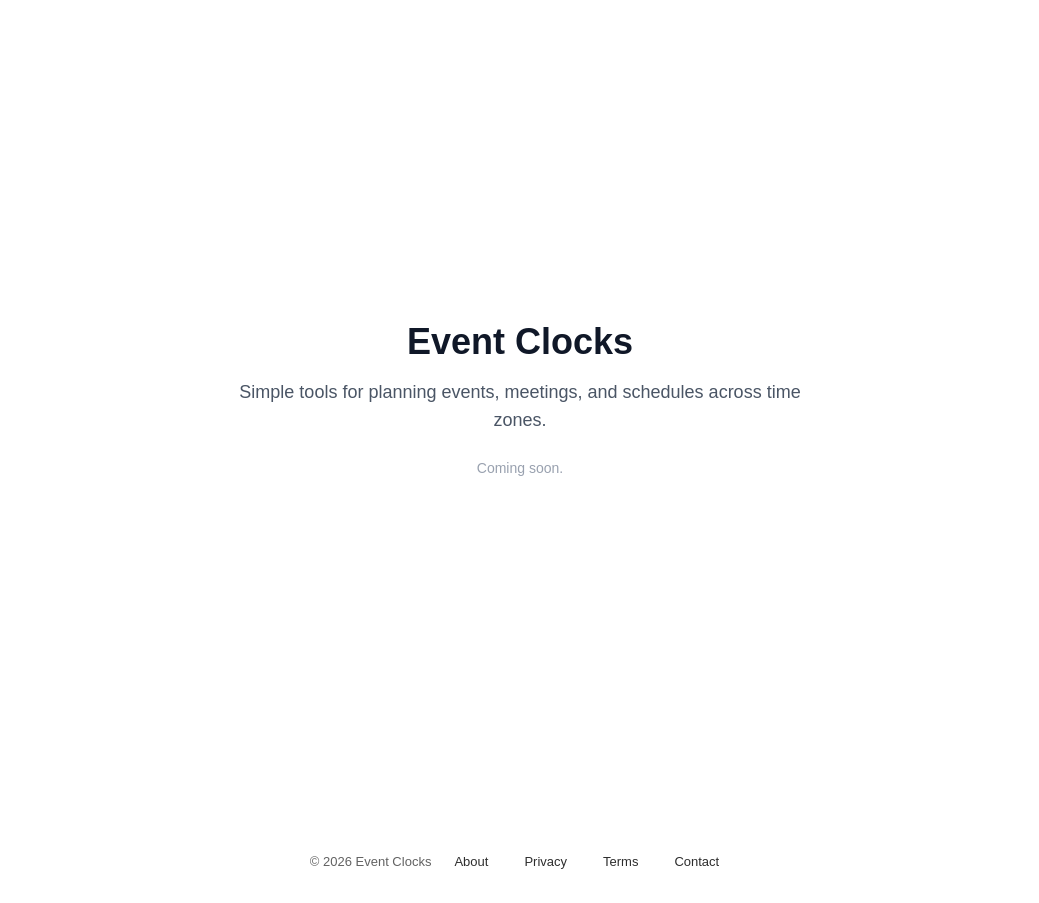
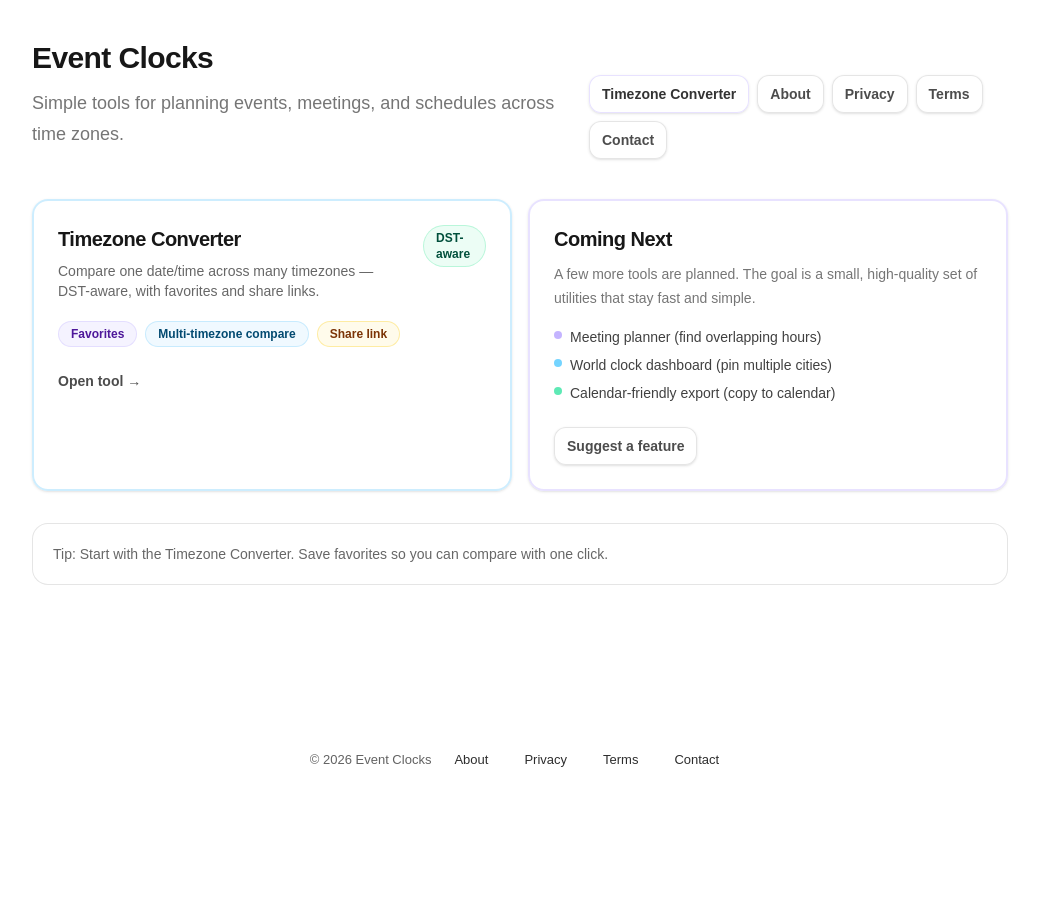
Before and after one commit to eventclock/event-clocks, a Next.js app: page / in a window 1280 px wide. Shown: the whole page, without its empty margins (120-1159 px from the left). After the commit the page ends 800 px from the top, so only its background shows below. Built offline with nearby package versions, Linux system fonts and the light colour scheme.

Commit message:
Improve homepage layout, page shell, typography, and link styling

```diff
--- a/src/app/about/page.tsx
+++ b/src/app/about/page.tsx
@@ -1,22 +1,30 @@
+import PageShell from "@/components/PageShell";
+
 export default function AboutPage() {
   return (
-    <main style={{ maxWidth: 800, margin: "0 auto", padding: 24 }}>
-      <h1>About</h1>
-
+    <PageShell
+      title="About"
+      subtitle="What Event Clocks is and why it exists."
+    >
       <p>
-        Event Clocks is a simple, practical set of time-related tools designed to
-        help people compare timezones, plan meetings, and avoid scheduling
-        mistakes across regions.
+        Event Clocks is a small collection of practical time-based tools designed
+        to make scheduling across timezones clearer and less error-prone.
       </p>
 
       <p>
-        The goal is clarity and usefulness — no accounts required, no unnecessary
-        complexity.
+        It focuses on simplicity, accuracy, and usefulness — no user accounts,
+        no unnecessary features, and no distractions.
       </p>
 
       <p>
-        This site is actively being improved. Feedback is always welcome.
+        The goal is to provide tools that people can trust when planning meetings,
+        events, or deadlines across regions.
       </p>
-    </main>
+
+      <p>
+        This site is actively evolving, with new tools and improvements added
+        over time.
+      </p>
+    </PageShell>
   );
 }
--- a/src/app/contact/page.tsx
+++ b/src/app/contact/page.tsx
@@ -1,20 +1,31 @@
+import PageShell from "@/components/PageShell";
+
 export default function ContactPage() {
   return (
-    <main style={{ maxWidth: 800, margin: "0 auto", padding: 24 }}>
-      <h1>Contact</h1>
-
+    <PageShell
+      title="Contact"
+      subtitle="Feedback and questions are welcome."
+    >
       <p>
-        For questions, feedback, or issues, you can reach us at:
+        For questions, feedback, or issues related to Event Clocks, you can
+        reach us at:
       </p>
 
       <p>
         <strong>Email:</strong>{" "}
-        <a href="mailto:admin@event-clocks.com">admin@event-clocks.com</a>
+        <a href="mailto:admin@event-clocks.com">
+          admin@event-clocks.com
+        </a>
       </p>
 
       <p>
-        We may not be able to respond immediately, but all messages are reviewed.
+        Please replace the email address above with your Cloudflare Email Routing
+        address.
       </p>
-    </main>
+
+      <p>
+        While responses may not be immediate, all messages are reviewed.
+      </p>
+    </PageShell>
   );
 }
--- a/src/app/globals.css
+++ b/src/app/globals.css
@@ -33,3 +33,61 @@ input:focus {
   outline: none;
   box-shadow: 0 0 0 3px rgba(167, 243, 208, 0.25);
 }
+
+/* ---------- Site Typography (preflight-safe) ---------- */
+h1 {
+  font-size: 30px;
+  font-weight: 900;
+  letter-spacing: -0.02em;
+  line-height: 1.2;
+  margin: 0 0 12px;
+}
+
+h2 {
+  font-size: 16px;
+  font-weight: 800;
+  letter-spacing: -0.01em;
+  line-height: 1.3;
+  margin: 18px 0 8px;
+}
+
+p {
+  line-height: 1.7;
+  margin: 10px 0;
+  opacity: 0.9;
+}
+
+/* Optional: nicer links */
+/* Default links (content text) */
+.typography a,
+.card a:not(.btn) {
+  color: inherit;
+  text-decoration: underline;
+  text-underline-offset: 3px;
+  opacity: 0.9;
+}
+
+/* Button-like links */
+a.btn {
+  text-decoration: none;
+}
+
+a:hover {
+  opacity: 1;
+}
+
+/* ---------- Reusable "card" helper class ---------- */
+.card {
+  border: 1.5px solid rgba(196, 181, 253, 0.45);
+  border-radius: 12px;
+  background: rgba(255, 255, 255, 0.02);
+  box-shadow: 0 6px 18px rgba(0, 0, 0, 0.10);
+  padding: 16px;
+}
+
+/* Optional subtitle helper */
+.subtitle {
+  margin-top: -6px;
+  margin-bottom: 14px;
+  opacity: 0.75;
+}
--- a/src/app/page.tsx
+++ b/src/app/page.tsx
@@ -1,20 +1,116 @@
-export default function Home() {
+export default function HomePage() {
   return (
-    <main className="min-h-screen flex items-center justify-center bg-white px-6">
-      <div className="max-w-xl text-center">
-        <h1 className="text-4xl font-bold text-gray-900 mb-4">
-          Event Clocks
-        </h1>
+    <main className="mx-auto max-w-5xl px-6 py-10">
+      {/* Header */}
+      <header className="mb-10 flex flex-col gap-4 sm:flex-row sm:items-end sm:justify-between">
+        <div>
+          <h1 className="text-4xl font-black tracking-tight">Event Clocks</h1>
+          <p className="mt-2 text-lg text-black/60 dark:text-white/60">
+            Simple tools for planning events, meetings, and schedules across time zones.
+          </p>
+        </div>
 
-        <p className="text-lg text-gray-600 mb-6">
-          Simple tools for planning events, meetings, and schedules across time zones.
-        </p>
+        <nav className="flex flex-wrap gap-2">
+          <a className="rounded-xl border border-violet-200/70 bg-white/60 px-3 py-2 text-sm font-semibold text-black/80 shadow-sm backdrop-blur hover:bg-white/80 dark:border-violet-300/20 dark:bg-white/5 dark:text-white/80 dark:hover:bg-white/10"
+             href="/timezone">
+            Timezone Converter
+          </a>
+          <a className="rounded-xl border border-black/10 bg-white/60 px-3 py-2 text-sm font-semibold text-black/70 shadow-sm backdrop-blur hover:bg-white/80 dark:border-white/10 dark:bg-white/5 dark:text-white/70 dark:hover:bg-white/10"
+             href="/about">
+            About
+          </a>
+          <a className="rounded-xl border border-black/10 bg-white/60 px-3 py-2 text-sm font-semibold text-black/70 shadow-sm backdrop-blur hover:bg-white/80 dark:border-white/10 dark:bg-white/5 dark:text-white/70 dark:hover:bg-white/10"
+             href="/privacy">
+            Privacy
+          </a>
+          <a className="rounded-xl border border-black/10 bg-white/60 px-3 py-2 text-sm font-semibold text-black/70 shadow-sm backdrop-blur hover:bg-white/80 dark:border-white/10 dark:bg-white/5 dark:text-white/70 dark:hover:bg-white/10"
+             href="/terms">
+            Terms
+          </a>
+          <a className="rounded-xl border border-black/10 bg-white/60 px-3 py-2 text-sm font-semibold text-black/70 shadow-sm backdrop-blur hover:bg-white/80 dark:border-white/10 dark:bg-white/5 dark:text-white/70 dark:hover:bg-white/10"
+             href="/contact">
+            Contact
+          </a>
+        </nav>
+      </header>
 
-        <p className="text-sm text-gray-400">
-          Coming soon.
-        </p>
-      </div>
+      {/* Hero cards */}
+      <section className="grid gap-4 md:grid-cols-2">
+        {/* Main tool card */}
+        <a
+          href="/timezone"
+          className="group rounded-2xl border-2 border-sky-200/70 bg-white/60 p-6 shadow-sm backdrop-blur transition hover:-translate-y-0.5 hover:shadow-md dark:border-sky-300/20 dark:bg-white/5"
+        >
+          <div className="flex items-start justify-between gap-4">
+            <div>
+              <div className="text-xl font-extrabold tracking-tight">
+                Timezone Converter
+              </div>
+              <div className="mt-2 text-sm text-black/60 dark:text-white/60">
+                Compare one date/time across many timezones — DST-aware, with favorites and share links.
+              </div>
+            </div>
+
+            <span className="rounded-full border border-emerald-200/70 bg-emerald-50 px-3 py-1 text-xs font-bold text-emerald-900 dark:border-emerald-300/20 dark:bg-emerald-400/10 dark:text-emerald-200">
+              DST-aware
+            </span>
+          </div>
+
+          <div className="mt-5 flex flex-wrap gap-2">
+            <span className="rounded-full border border-violet-200/70 bg-violet-50 px-3 py-1 text-xs font-semibold text-violet-900 dark:border-violet-300/20 dark:bg-violet-400/10 dark:text-violet-200">
+              Favorites
+            </span>
+            <span className="rounded-full border border-sky-200/70 bg-sky-50 px-3 py-1 text-xs font-semibold text-sky-900 dark:border-sky-300/20 dark:bg-sky-400/10 dark:text-sky-200">
+              Multi-timezone compare
+            </span>
+            <span className="rounded-full border border-amber-200/70 bg-amber-50 px-3 py-1 text-xs font-semibold text-amber-900 dark:border-amber-300/20 dark:bg-amber-400/10 dark:text-amber-200">
+              Share link
+            </span>
+          </div>
+
+          <div className="mt-6 text-sm font-semibold text-black/70 group-hover:text-black dark:text-white/70 dark:group-hover:text-white">
+            Open tool →
+          </div>
+        </a>
+
+        {/* Roadmap / “coming next” */}
+        <div className="rounded-2xl border-2 border-violet-200/70 bg-white/60 p-6 shadow-sm backdrop-blur dark:border-violet-300/20 dark:bg-white/5">
+          <div className="text-xl font-extrabold tracking-tight">Coming Next</div>
+          <p className="mt-2 text-sm text-black/60 dark:text-white/60">
+            A few more tools are planned. The goal is a small, high-quality set of utilities
+            that stay fast and simple.
+          </p>
+
+          <ul className="mt-4 space-y-2 text-sm text-black/75 dark:text-white/75">
+            <li className="flex gap-2">
+              <span className="mt-1 inline-block h-2 w-2 rounded-full bg-violet-300 dark:bg-violet-400" />
+              Meeting planner (find overlapping hours)
+            </li>
+            <li className="flex gap-2">
+              <span className="mt-1 inline-block h-2 w-2 rounded-full bg-sky-300 dark:bg-sky-400" />
+              World clock dashboard (pin multiple cities)
+            </li>
+            <li className="flex gap-2">
+              <span className="mt-1 inline-block h-2 w-2 rounded-full bg-emerald-300 dark:bg-emerald-400" />
+              Calendar-friendly export (copy to calendar)
+            </li>
+          </ul>
+
+          <div className="mt-6 flex flex-wrap gap-2">
+            <a
+              className="rounded-xl border border-black/10 bg-white/70 px-3 py-2 text-sm font-semibold text-black/70 shadow-sm hover:bg-white/90 dark:border-white/10 dark:bg-white/5 dark:text-white/70 dark:hover:bg-white/10"
+              href="/contact"
+            >
+              Suggest a feature
+            </a>
+          </div>
+        </div>
+      </section>
+
+      {/* Small footer note area (optional) */}
+      <section className="mt-8 rounded-2xl border border-black/10 bg-white/50 p-5 text-sm text-black/60 backdrop-blur dark:border-white/10 dark:bg-white/5 dark:text-white/60">
+        Tip: Start with the Timezone Converter. Save favorites so you can compare with one click.
+      </section>
     </main>
   );
 }
-//edit2
--- a/src/app/privacy/page.tsx
+++ b/src/app/privacy/page.tsx
@@ -1,46 +1,44 @@
+import PageShell from "@/components/PageShell";
+
 export default function PrivacyPage() {
   return (
-    <main style={{ maxWidth: 800, margin: "0 auto", padding: 24 }}>
-      <h1>Privacy Policy</h1>
-
+    <PageShell
+      title="Privacy Policy"
+      subtitle="How information is handled on this site."
+    >
       <p>
-        Event Clocks respects your privacy. This page explains what information is
-        collected and how it is used.
+        Event Clocks respects your privacy. We do not require user accounts and
+        do not collect personal information such as names or email addresses.
       </p>
 
-      <h2>Information We Collect</h2>
+      <h2>Analytics</h2>
       <p>
-        We do not require accounts and do not collect personal information such as
-        names or email addresses.
-      </p>
-
-      <p>
-        Basic, anonymous usage data (such as page views or device type) may be
-        collected via analytics tools to help improve the site.
+        Anonymous usage data (such as page views or device type) may be collected
+        to help understand how the site is used and to improve the tools over time.
       </p>
 
       <h2>Cookies</h2>
       <p>
         Cookies may be used by analytics or advertising services to measure
-        performance or show relevant ads.
+        performance or display relevant content.
       </p>
 
-      <h2>Third-Party Services</h2>
+      <h2>Third-party services</h2>
       <p>
-        Third-party services such as Google Analytics or Google AdSense may collect
-        information in accordance with their own privacy policies.
+        Third-party services (for example, Google Analytics or Google AdSense)
+        may process information in accordance with their own privacy policies.
       </p>
 
-      <h2>Your Choices</h2>
+      <h2>Your choices</h2>
       <p>
         You can disable cookies through your browser settings at any time.
       </p>
 
       <h2>Contact</h2>
       <p>
-        If you have questions about this Privacy Policy, please contact us via the
-        Contact page.
+        If you have questions about this Privacy Policy, please contact us via
+        the Contact page.
       </p>
-    </main>
+    </PageShell>
   );
 }
--- a/src/app/terms/page.tsx
+++ b/src/app/terms/page.tsx
@@ -1,34 +1,38 @@
+import PageShell from "@/components/PageShell";
+
 export default function TermsPage() {
   return (
-    <main style={{ maxWidth: 800, margin: "0 auto", padding: 24 }}>
-      <h1>Terms of Service</h1>
-
+    <PageShell
+      title="Terms of Service"
+      subtitle="Basic terms for using Event Clocks."
+    >
       <p>
-        By using Event Clocks, you agree to these terms.
+        By using Event Clocks, you agree to the following terms.
       </p>
 
-      <h2>Use of the Site</h2>
+      <h2>Use of the site</h2>
       <p>
-        This site is provided for informational purposes only. While we strive for
-        accuracy, we do not guarantee results and are not responsible for
+        Event Clocks is provided for informational purposes only. While accuracy
+        is a priority, we do not guarantee results and are not responsible for
         scheduling or time-related errors.
       </p>
 
       <h2>Availability</h2>
       <p>
-        The site may change, be updated, or be unavailable at any time without
-        notice.
+        The site and its features may change, be updated, or become unavailable
+        at any time without notice.
       </p>
 
-      <h2>Limitation of Liability</h2>
+      <h2>Limitation of liability</h2>
       <p>
-        Event Clocks is provided “as is” without warranties of any kind.
+        Event Clocks is provided “as is”, without warranties of any kind.
       </p>
 
-      <h2>Changes</h2>
+      <h2>Changes to these terms</h2>
       <p>
-        These terms may be updated from time to time.
+        These terms may be updated from time to time. Continued use of the site
+        indicates acceptance of any changes.
       </p>
-    </main>
+    </PageShell>
   );
 }
--- /dev/null
+++ b/src/components/PageShell.tsx
@@ -0,0 +1,18 @@
+type Props = {
+  title: string;
+  subtitle?: string;
+  children: React.ReactNode;
+};
+
+export default function PageShell({ title, subtitle, children }: Props) {
+  return (
+    <main style={{ maxWidth: 980, margin: "0 auto", padding: 24 }}>
+      <h1>{title}</h1>
+      {subtitle && <p className="subtitle">{subtitle}</p>}
+
+      <section className="card">
+        {children}
+      </section>
+    </main>
+  );
+}
```
